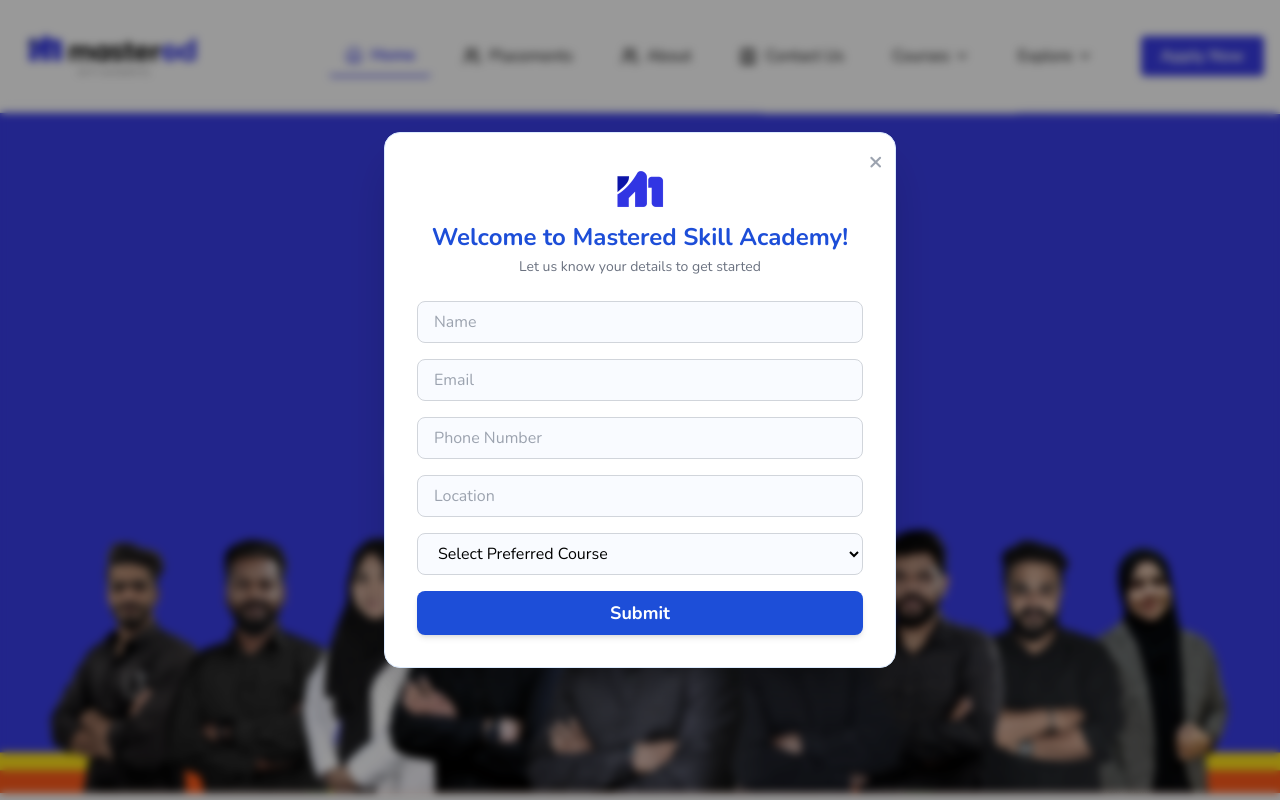
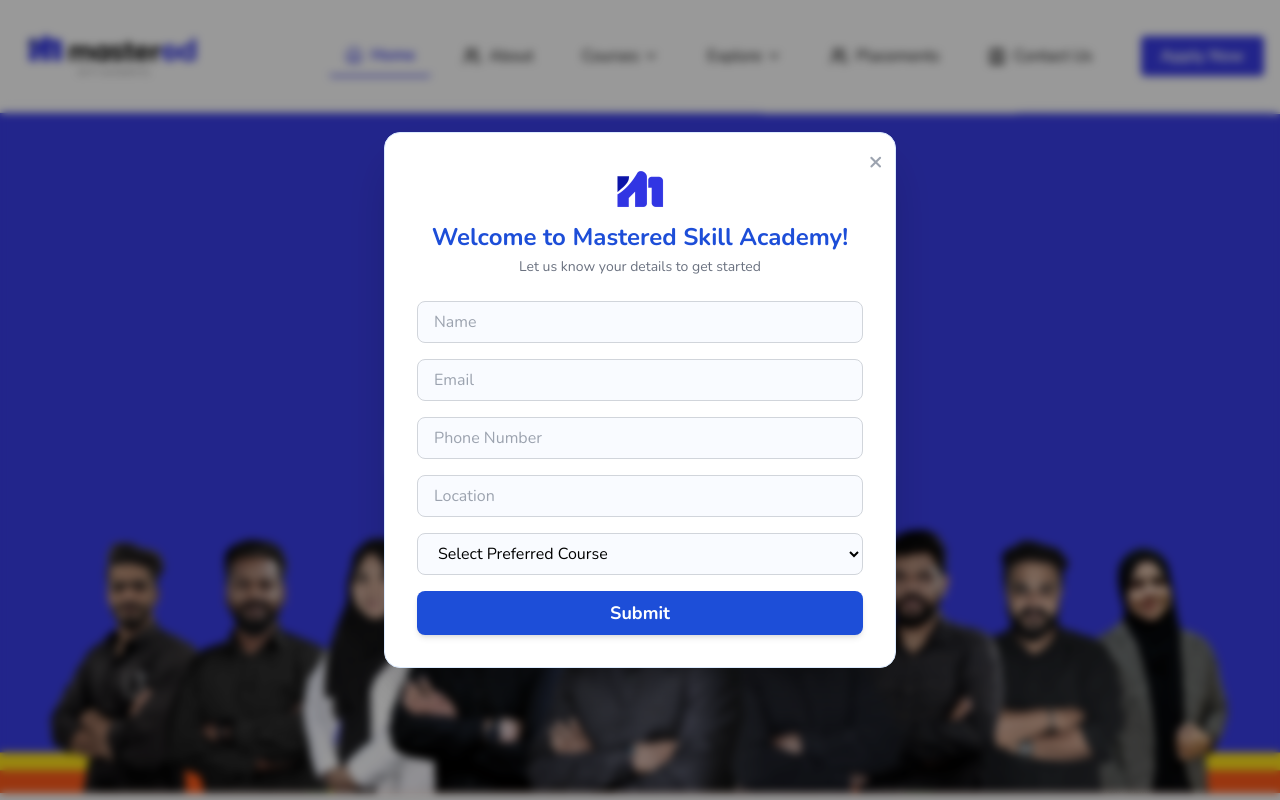
Before and after one commit to misahaabv/mastered_skill_academy, a React (Vite) app: page / in a window 1280 px wide. Shown: the top 800 px of the page. Built offline with nearby package versions, Linux system fonts and the light colour scheme.

Commit message:
Rearranged the nav bar link order

```diff
--- a/src/components/Navbar.tsx
+++ b/src/components/Navbar.tsx
@@ -15,8 +15,8 @@ import {
 
 const navLinks = [
   { label: 'Home', to: '/', icon: Home },
+  { label: 'About', to: '/about', icon: Users },
   { label: 'Placements', to: '/placements', icon: Users },
-  { label: 'About', to: '/about', icon: Users },
   { label: 'Contact Us', to: '/contact', icon: Contact }
 ];
 
@@ -32,10 +32,9 @@ const exploreLinks = [
 
 export default function Navbar() {
   const location = useLocation();
-  // Set navbar opacity lower on '/' (landing), normal otherwise
   const navbarBgClass = location.pathname === "/" ? "bg-white/70" : "bg-white/90";
-  const renderNavLink = (link: any) => {
-    return (
+
+  const renderNavLink = (link: any) => (
     <Link
       key={link.to}
       to={link.to}
@@ -49,10 +48,8 @@ export default function Navbar() {
       {link.label}
     </Link>
   );
-  };
 
-  const renderMobileNavLink = (link: any) => {
-    return (
+  const renderMobileNavLink = (link: any) => (
     <Link
       key={link.to}
       to={link.to}
@@ -66,7 +63,6 @@ export default function Navbar() {
       {link.label}
     </Link>
   );
-  };
 
   return (
     <nav className={`sticky top-0 ${navbarBgClass} backdrop-blur z-40 border-b shadow-sm transition`}>
@@ -84,7 +80,8 @@ export default function Navbar() {
 
         {/* Desktop Navigation */}
         <div className="hidden md:flex gap-4">
-          {navLinks.map(renderNavLink)}
+          {renderNavLink(navLinks[0])} {/* Home */}
+          {renderNavLink(navLinks[1])} {/* About */}
 
           {/* Courses Dropdown */}
           <DropdownMenu>
@@ -138,7 +135,11 @@ export default function Navbar() {
               ))}
             </DropdownMenuContent>
           </DropdownMenu>
+
+          {renderNavLink(navLinks[2])} {/* Placements */}
+          {renderNavLink(navLinks[3])} {/* Contact Us */}
         </div>
+
         <a
           href="https://wa.me/919778166366"
           target="_blank"
@@ -156,7 +157,7 @@ export default function Navbar() {
                 aria-label="Open navigation menu"
                 className="p-2 rounded border border-gray-200 bg-white text-primary shadow hover:bg-primary/10 transition"
               >
-                <Menu size={28}/>
+                <Menu size={28} />
               </button>
             </SheetTrigger>
             <SheetContent side="right" className="w-72 p-0">
@@ -171,7 +172,8 @@ export default function Navbar() {
                   />
                 </div>
                 <div className="flex flex-col px-6 py-4 gap-2">
-                  {navLinks.map(renderMobileNavLink)}
+                  {renderMobileNavLink(navLinks[0])} {/* Home */}
+                  {renderMobileNavLink(navLinks[1])} {/* About */}
 
                   {/* Mobile Courses Dropdown */}
                   <div className="border-t pt-4 mt-2">
@@ -210,6 +212,9 @@ export default function Navbar() {
                     ))}
                   </div>
 
+                  {renderMobileNavLink(navLinks[2])} {/* Placements */}
+                  {renderMobileNavLink(navLinks[3])} {/* Contact Us */}
+
                   <a
                     href="https://wa.me/919778166366"
                     target="_blank"
```
Lines whose indentation alone changed are shown as unchanged.
